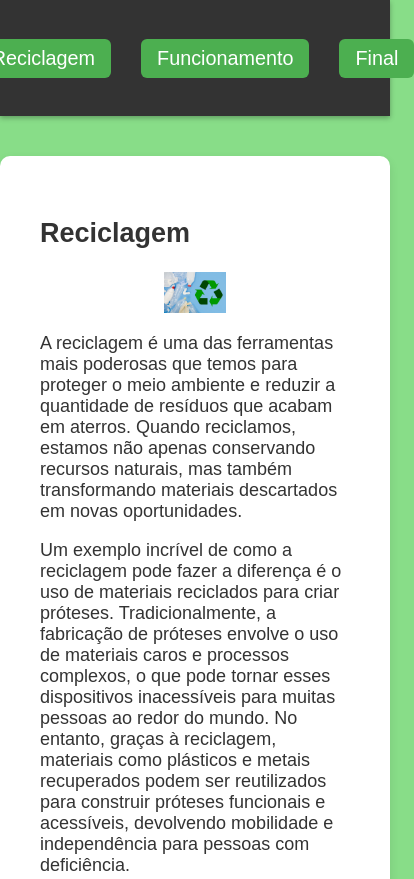
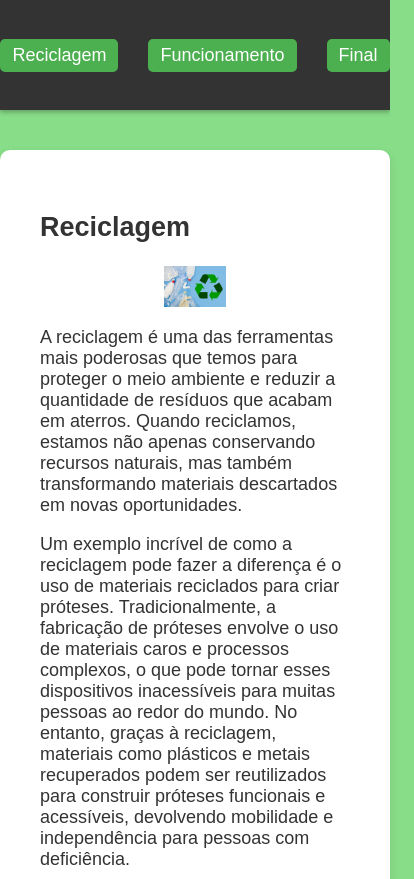
Before and after one commit to gui6284/projeto3, a plain HTML site: page projeto.html in a window 390 px wide. Shown: the top 879 px of the page, 414 px wide, since content can reach past the window. Drawn offline with Linux system fonts and the light colour scheme.

Commit message:
Add files via upload

```diff
--- a/sitecss.css
+++ b/sitecss.css
@@ -50,11 +50,11 @@ nav button {
     background-color: #4caf50;
     color: #ffffff;
     border: none;
-    padding: 10px 20px; /* Aumento sutil no padding */
-    border-radius: 6px; /* Leve aumento nas bordas */
+    padding: 8px 12px;
+    border-radius: 5px; /* Mantendo bordas arredondadas */
     cursor: pointer;
     transition: background-color 0.3s, transform 0.2s, box-shadow 0.2s;
-    font-size: 1.2em; /* Aumento sutil no tamanho da fonte */
+    font-size: 1.1em;
 }
 
 nav button:hover {
@@ -101,8 +101,8 @@ footer {
     }
 
     nav button {
-        padding: 8px 16px; /* Leve aumento para telas menores */
-        font-size: 1.1em; /* Aumento sutil na fonte em dispositivos pequenos */
+        padding: 6px 12px; /* Redução no padding para telas menores */
+        font-size: 1em; /* Fonte ainda menor em dispositivos pequenos */
     }
 }
 
```
